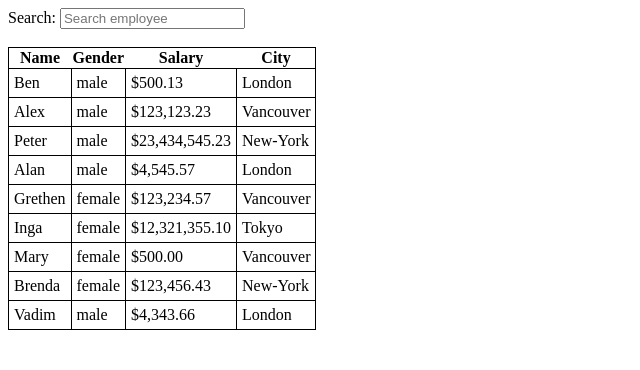
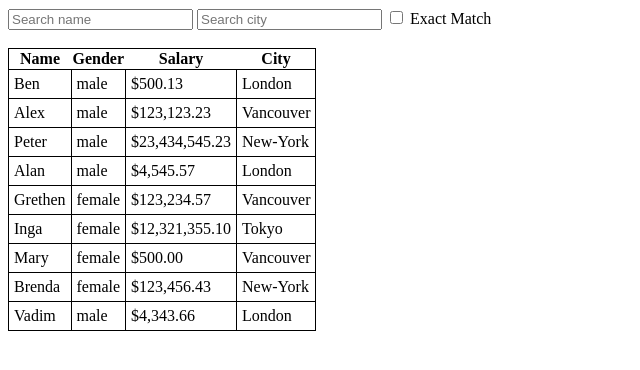
Before and after one commit to agrytsenko/ng-tutorial, a Flask app: page / in a window 1280 px wide. Shown: the top 370 px of the page, without its empty margins (0-640 px from the left). Run offline with Flask 2, Linux system fonts and the light colour scheme; some libraries are stand-ins or nearby versions.

Commit message:
multiple search part1

```diff
--- a/templates/index.html
+++ b/templates/index.html
@@ -9,7 +9,9 @@
 
 <body>
     <div ng-controller="myController">
-        Search: <input type="text" placeholder="Search employee" ng-model="searchText.city"/>
+        <input type="text" ng-model="searchText.name" placeholder="Search name"/>
+        <input type="text" ng-model="searchText.city" placeholder="Search city"/>
+        <input type="checkbox" ng-model="exactMatch"/> Exact Match
         <br/><br/>
         <table>
             <thead>
@@ -21,7 +23,7 @@
             </tr>
             </thead>
             <tbody>
-            <tr ng-repeat="employee in employees | filter:searchText">
+            <tr ng-repeat="employee in employees | filter:searchText:exactMatch">
                 <td>{{ employee.name }}</td>
                 <td>{{ employee.gender | lowercase }}</td>
                 <td>{{ employee.salary | currency:"$":2 }}</td>
```
